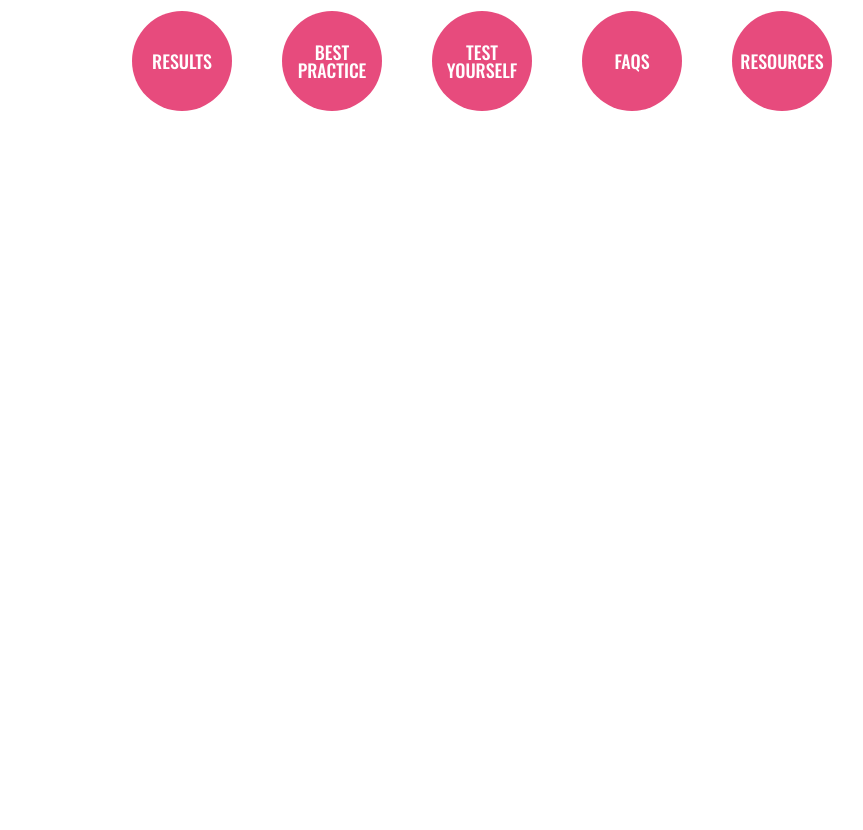
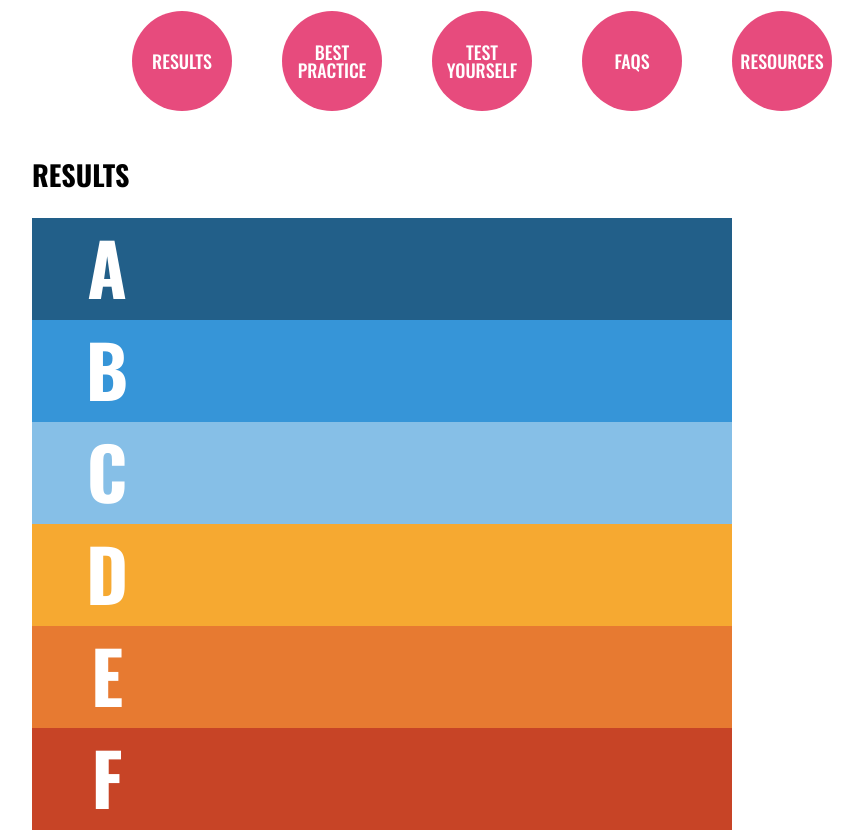
Before and after one commit to jonlemarquand/cpei, a React (Create React App) app: page / in a window 1280 px wide. Shown: the part 400-1230 px from the top of the page, without its empty margins (158-1021 px from the left). Before the commit the page ends 800 px from the top, so only its background shows below. Built offline with nearby package versions, Linux system fonts and the light colour scheme.

Commit message:
Initial results table

```diff
--- a/src/App.js
+++ b/src/App.js
@@ -1,6 +1,7 @@
 import React from 'react';
 
 import Hero from './containers/Hero';
+import Results from './containers/Results';
 
 import './App.scss';
 
@@ -8,6 +9,7 @@ function App() {
   return (
     <div className="App">
       <Hero />
+      <Results />
     </div>
   );
 }
--- a/src/App.scss
+++ b/src/App.scss
@@ -1,11 +1,21 @@
 @import url('https://fonts.googleapis.com/css2?family=Open+Sans:wght@300;400&family=Oswald:wght@400;500;700&display=swap');
 
 @import 'styles/shared.scss';
+
+html {
+  scroll-behavior: smooth
+}
 
 h1 {
   text-align: center;
   font-family: $primaryFont;
   font-size: 38px;
+  text-transform: uppercase;
+}
+
+h2 {
+  font-family: $primaryFont;
+  font-size: 28px;
   text-transform: uppercase;
 }
 
--- /dev/null
+++ b/src/components/ResultsTable/ResultsTable.js
@@ -0,0 +1,36 @@
+import React from 'react';
+
+import './ResultsTable.scss';
+
+const ResultsTable = () => {
+    return (
+        <div className="results-table">
+            <div className="results-A">
+                <div className="results-letter">A</div>
+                <div className="results-list"></div>
+            </div>
+            <div className="results-B">
+                <div className="results-letter">B</div>
+                <div className="results-list"></div>
+            </div>
+            <div className="results-C">
+                <div className="results-letter">C</div>
+                <div className="results-list"></div>
+            </div>
+            <div className="results-D">
+                <div className="results-letter">D</div>
+                <div className="results-list"></div>
+            </div>
+            <div className="results-E">
+                <div className="results-letter">E</div>
+                <div className="results-list"></div>
+            </div>
+            <div className="results-F">
+                <div className="results-letter">F</div>
+                <div className="results-list"></div>
+            </div>
+        </div>
+    )
+}
+
+export default ResultsTable
--- /dev/null
+++ b/src/components/ResultsTable/ResultsTable.scss
@@ -0,0 +1,45 @@
+@import '../../styles/shared.scss';
+
+.results-table {
+    width: 700px;
+}
+
+.results-letter {
+    width: 150px;
+    display: flex;
+    text-align: center;
+    justify-content: center;
+    align-items: center;
+    color: $tiWhite;
+    font-family: $primaryFont;
+    font-size: 72px;
+    font-weight: 700;
+    margin-top: -5px;
+}
+
+.results-list {
+    min-height: 100px;
+}
+
+.results-A, .results-B, .results-C, .results-D, .results-E, .results-F {
+    display: flex;
+}
+
+.results-A {
+    background: $scoreA;
+}
+.results-B {
+    background: $scoreB;
+}
+.results-C {
+    background: $scoreC;
+}
+.results-D {
+    background: $scoreD;
+}
+.results-E {
+    background: $scoreE;
+}
+.results-F {
+    background: $scoreF;
+}
--- /dev/null
+++ b/src/containers/Results.js
@@ -0,0 +1,14 @@
+import React from 'react';
+
+import ResultsTable from '../components/ResultsTable/ResultsTable';
+
+const Results = () => {
+    return (
+        <div id="results">
+            <h2>Results</h2>
+            <ResultsTable />
+        </div>
+    )
+}
+
+export default Results;
--- a/src/styles/shared.scss
+++ b/src/styles/shared.scss
@@ -4,3 +4,10 @@ $tiBlue: #3695d8;
 $tiPink: #E74B7D;
 $tiGreen: #4DB9C7;
 $tiWhite: #ffffff;
+
+$scoreA: #225F89;
+$scoreB: #3695d8;
+$scoreC: #86BFE7;
+$scoreD: #F6A931;
+$scoreE: #E77A31;
+$scoreF: #C74426;
```
